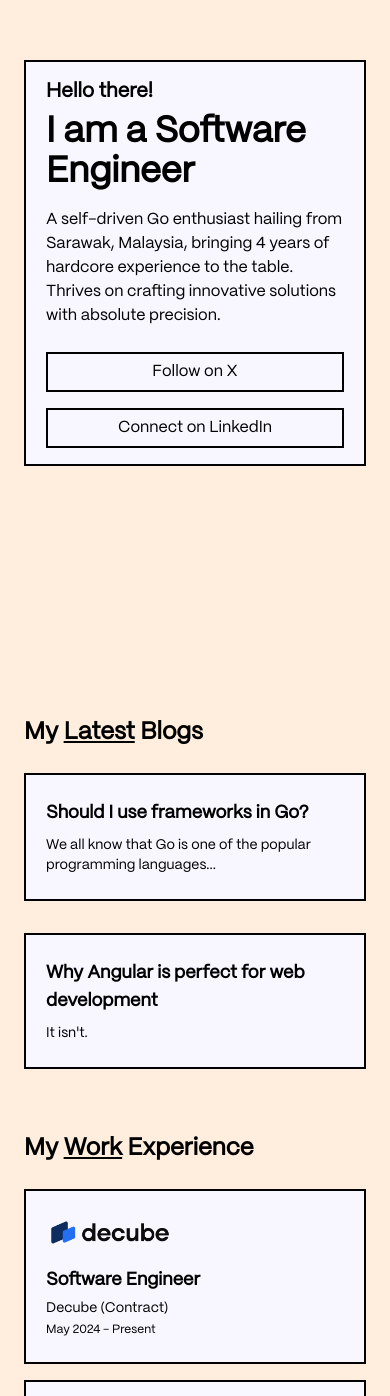
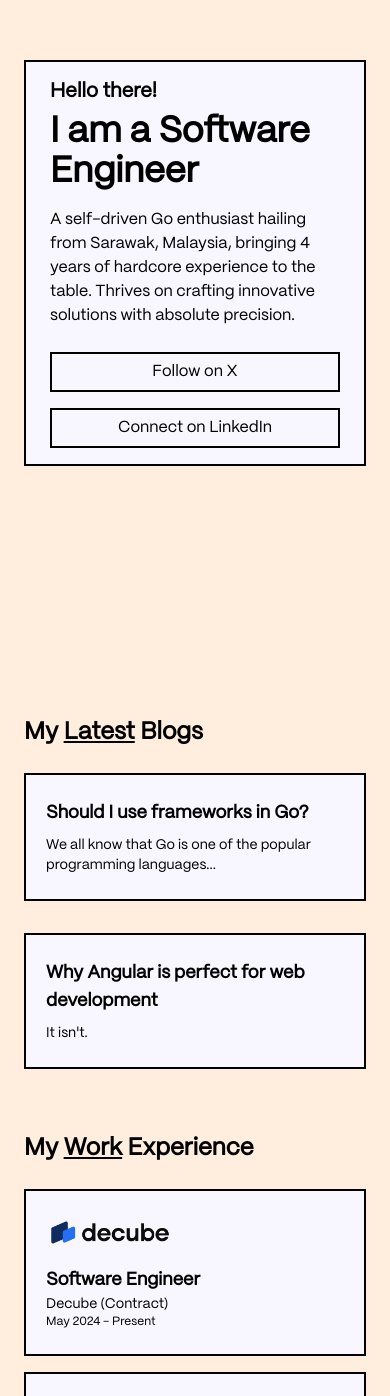
Before and after one commit to bukan-zack/zackryrosli-com-2, a Next.js app: page / in a window 390 px wide. Shown: the part 159-1555 px from the top of the page. Built offline with nearby package versions, Linux system fonts and the light colour scheme.

Commit message:
fix: responsiveness

```diff
--- a/app/page.tsx
+++ b/app/page.tsx
@@ -64,7 +64,7 @@ export default function Page() {
                     viewport={{ once: true }}
                 >
                     <Card className="md:min-h-screen flex flex-col items-center justify-center" interactable>
-                        <div className="px-5 md:px-8 py-4 flex flex-col">
+                        <div className="px-6 md:px-8 py-4 flex flex-col">
                             <Display size="2xl" variant="semibold">
                                 Hello there!
                             </Display>
@@ -135,10 +135,10 @@ export default function Page() {
                                     <Display size="xl" variant="semibold" className="mt-4">
                                         {exp.position}
                                     </Display>
-                                    <Display className="mt-1 md:mt-2">
+                                    <Display className="md:mt-2">
                                         {exp.company} ({exp.employment})
                                     </Display>
-                                    <Display className="mt-1 md:mt-2" size="sm">
+                                    <Display className="md:mt-2" size="sm">
                                         {exp.from} - {exp.till}
                                     </Display>
                                 </Card>
```
